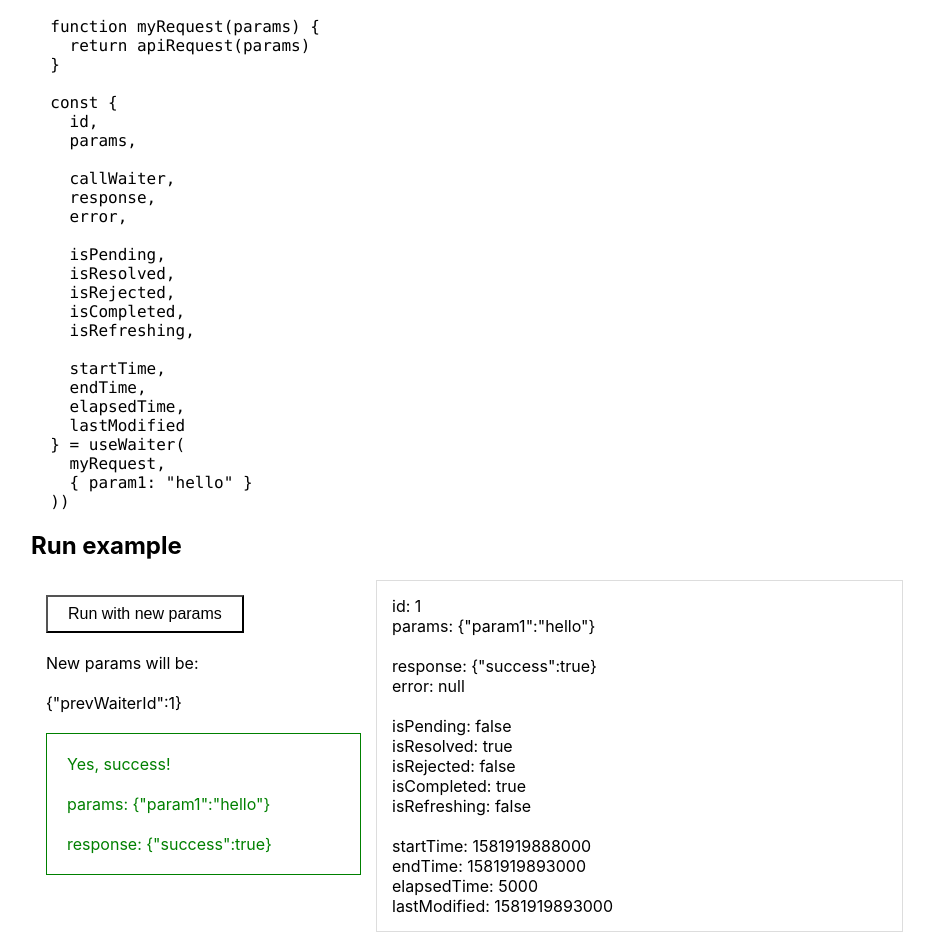
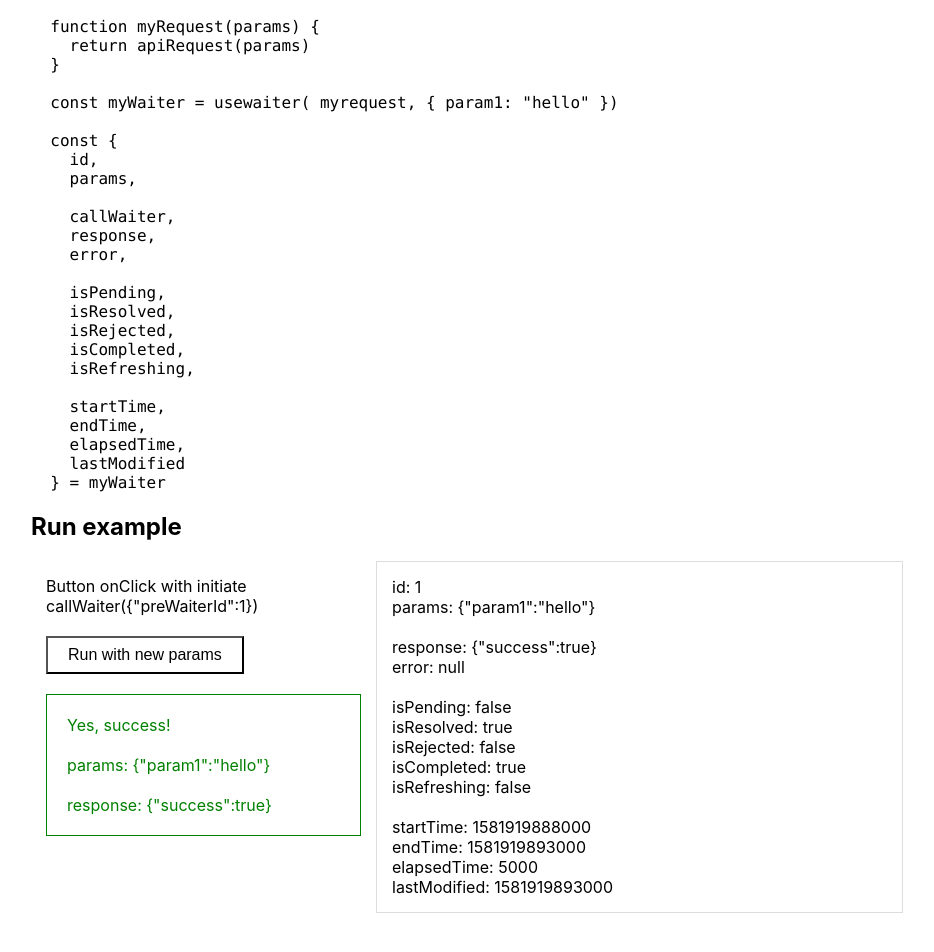
Before and after one commit to billyxs/react-waiter, a React (Create React App) app in the folder pages/: page / in a window 1280 px wide. Shown: the part 252-1204 px from the top of the page, without its empty margins (159-1093 px from the left). Built offline with nearby package versions, Linux system fonts and the light colour scheme.

Commit message:
feat/is-refreshing: clean up github page example

```diff
--- a/pages/src/App.js
+++ b/pages/src/App.js
@@ -102,6 +102,8 @@ function TestWaiter() {
         return apiRequest(params)
       }
 
+      const myWaiter = usewaiter( myrequest, { param1: "hello" })
+
       const {
         id,
         params,
@@ -120,10 +122,7 @@ function TestWaiter() {
         endTime,
         elapsedTime,
         lastModified
-      } = useWaiter(
-        myRequest,
-        { param1: "hello" }
-      ))`}
+      } = myWaiter`}
     />
       </div>
 
@@ -135,15 +134,12 @@ function TestWaiter() {
         verticalAlign: 'top',
       }}>
 
+        Button onClick with initiate callWaiter({JSON.stringify({preWaiterId: id})})
+        <br />
+        <br />
         <Button onClick={() => callWaiter({ prevWaiterId: id })} >
           Run with new params
         </Button>
-        <br />
-        <br />
-        New params will be:
-        <br />
-        <br />
-        {JSON.stringify({ prevWaiterId: id })}
         <br />
         <br />
 
```
